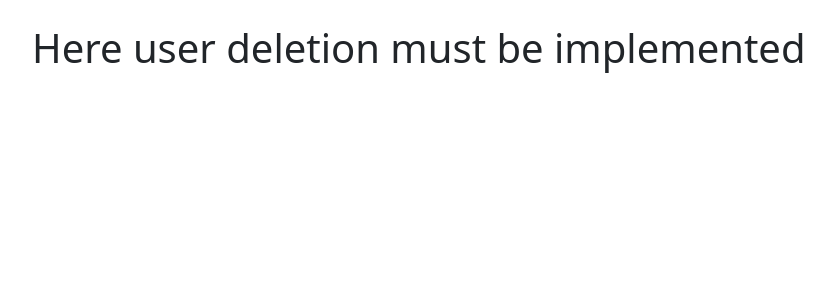
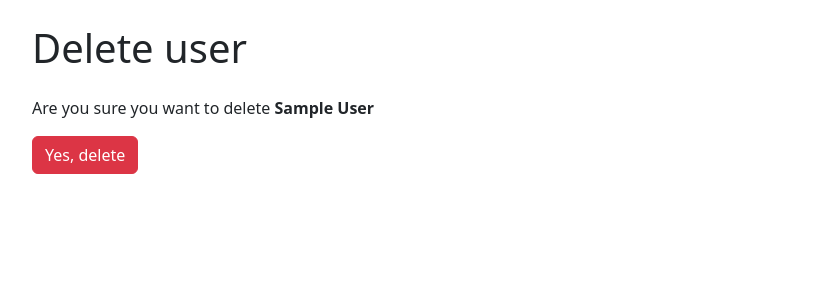
Before and after one commit to paalso/python-project-52, a Django app: page /users/1/delete/ in a window 1280 px wide. Shown: the part 56-356 px from the top of the page, without its empty margins (50-884 px from the left). Run offline with Django 5.2, Linux system fonts and the light colour scheme; the visitor is signed in with stand-in values (Sample User, id 1).

Commit message:
Implement deletion logic

```diff
--- a/task_manager/users/templates/users/delete.html
+++ b/task_manager/users/templates/users/delete.html
@@ -2,5 +2,13 @@
 {% extends "base.html" %}
 {% load i18n %}
 {% block content %}
-    <h1 class="my-4">Here user deletion must be implemented</h1>
+  <h1 class="my-4">{% trans "Delete user" %}</h1>
+  <p>
+    {% trans "Are you sure you want to delete " %} <b>{{ request.user.full_name }}<b>
+  </p>
+  <form method="post">
+    {% csrf_token %}
+    <input type="hidden" name="confirm" value="true">
+    <button type="submit" class="btn btn-danger">{% trans "Yes, delete" %}</button>
+  </form>
 {% endblock %}
--- a/task_manager/users/templates/users/register.html
+++ b/task_manager/users/templates/users/register.html
@@ -1,12 +1,10 @@
 <!--task_manager/templates/register.html-->
 {% extends "base.html" %}
 {% load i18n %}
-
 {% block content %}
   <h1 class="my-4">{% trans "Sign up" %}</h1>
   {% include "users/partials/form.html" with button_text="Register" %}
 {% endblock %}
-
 {% block footer %}
   {% include "partials/footer.html" %}
 {% endblock %}
--- a/task_manager/users/templates/users/update.html
+++ b/task_manager/users/templates/users/update.html
@@ -1,12 +1,10 @@
 <!--task_manager/templates/update.html-->
 {% extends "base.html" %}
 {% load i18n %}
-
 {% block content %}
   <h1 class="my-4">{% trans "Edit user" %}</h1>
   {% include "users/partials/form.html" with button_text="Update" %}
 {% endblock %}
-
 {% block footer %}
   {% include "partials/footer.html" %}
 {% endblock %}
--- a/task_manager/users/views.py
+++ b/task_manager/users/views.py
@@ -82,7 +82,34 @@ class UserUpdateView(UpdateView):
 
 
 class UserDeleteView(View):
-    def get(self, request, *args, **kwargs):
+    def get(self, request, pk):
+        user = request.user
+        logger.debug(f'ℹ️ Current user: {user}')
+
+        if not request.user.is_authenticated:
+            messages.error(
+                request, _('You are not authorized! Please log in.'))
+            return redirect('login')
+
+        if user.pk != pk:
+            messages.error(
+                request, _('You do not have permission to edit another user.'))
+            return redirect('users:list')
+
+        logger.debug(f'ℹ️ request: {request}')
         return render(
             request, 'users/delete.html'
         )
+
+    def post(self, request, pk):
+        deletion_confirm = request.POST.get('confirm') == 'true'
+        user = CustomUser.objects.get(pk=pk)
+        if deletion_confirm and user:
+            ip = self.request.META.get('REMOTE_ADDR', 'unknown')
+            user.delete()
+            messages.success(
+                self.request,
+                _('The user successfully deleted')
+            )
+            logger.debug(f'🗑️ {user} successfully deleted from ip {ip}')
+        return redirect('users:list')
```
Also changed, not shown: task_manager/users/templates/users/list.html (+6 -6 lines), task_manager/locale/ru/LC_MESSAGES/django.po, task_manager/locale/ua/LC_MESSAGES/django.po, 2 other files.
